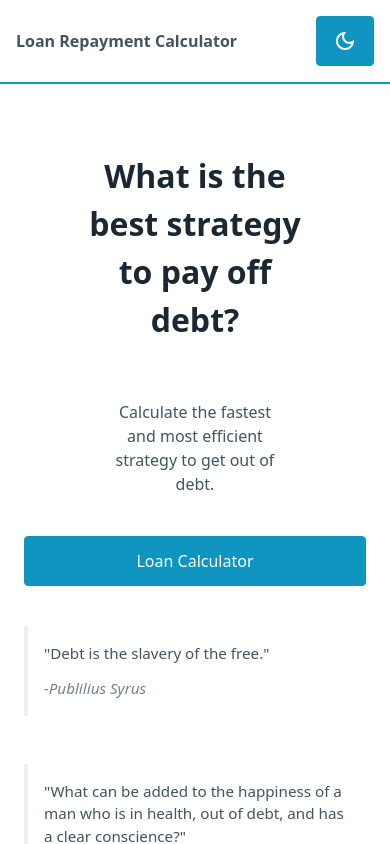
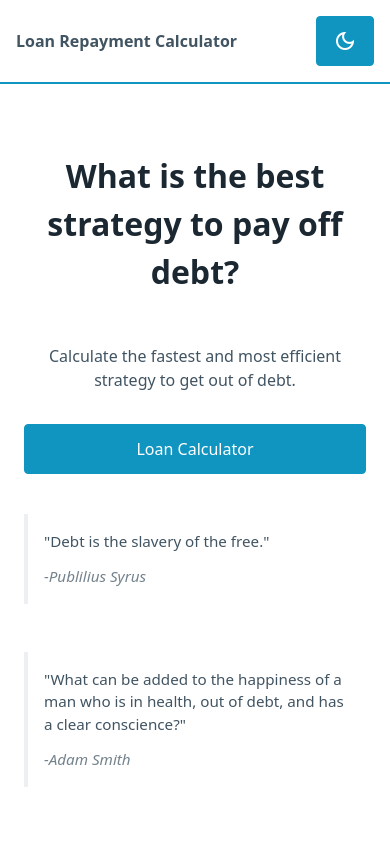
Before and after one commit to koltonostler/loan-repayment-calculator, a SvelteKit app: page / in a window 390 px wide. Shown: the top 844 px of the page. Built offline with nearby package versions, Linux system fonts and the light colour scheme.

Commit message:
Update +page.svelte
lowered padding on H1 and header description for mobile devices < 576px

```diff
--- a/src/routes/+page.svelte
+++ b/src/routes/+page.svelte
@@ -465,5 +465,19 @@ const toggleTheme = () => {
             font-size: 2rem;
             padding: 1rem 2rem;
         }
+        #header-description {
+
+            padding: 1rem 2rem;
+            margin: 1rem 0;
+        }
+    }
+
+    @media screen and (max-width: 576px) {
+        h1 {
+            padding: 1rem .25rem;
+        }
+        #header-description {
+            padding: 1rem .25rem;
+        }
     }
 </style>
```
